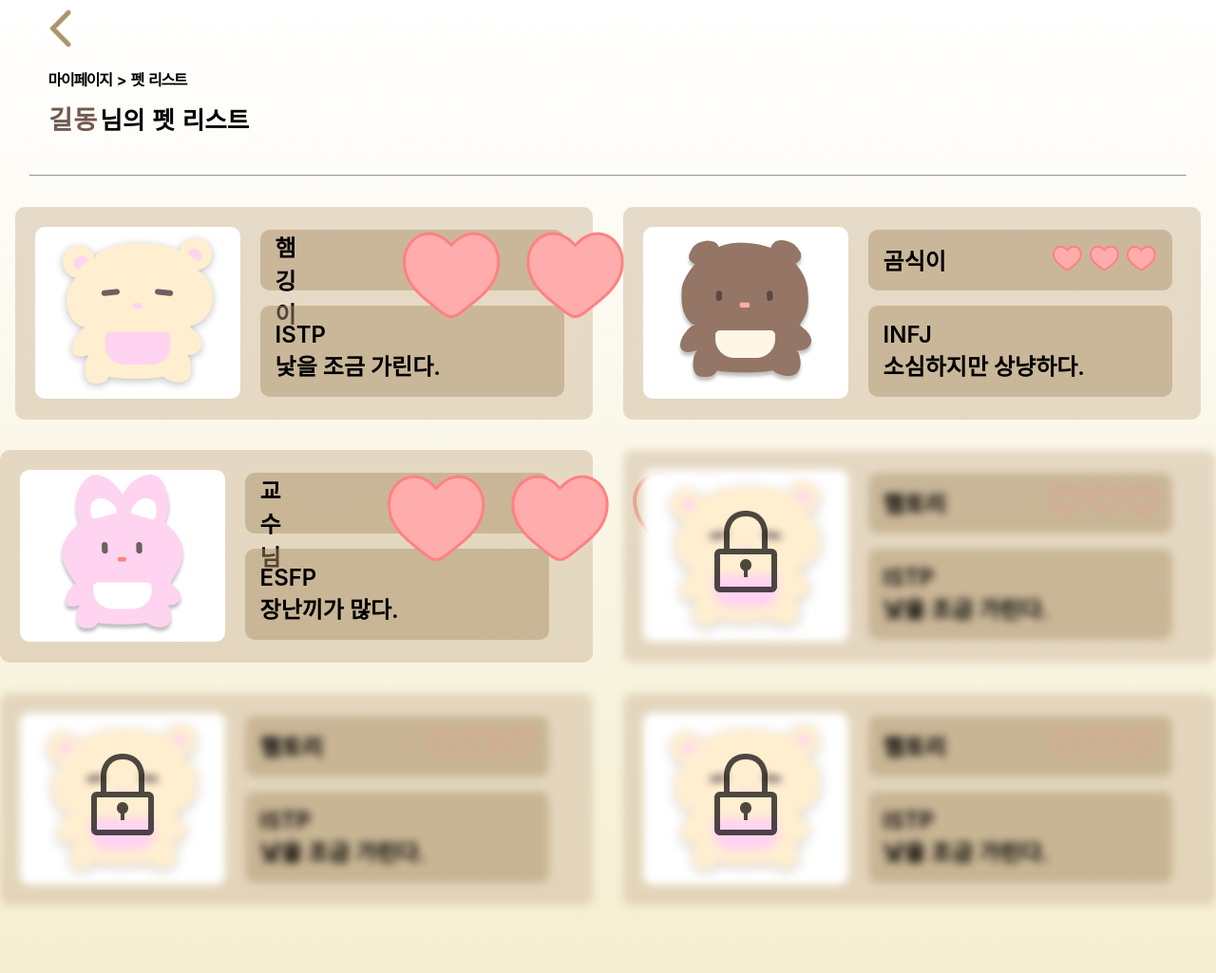
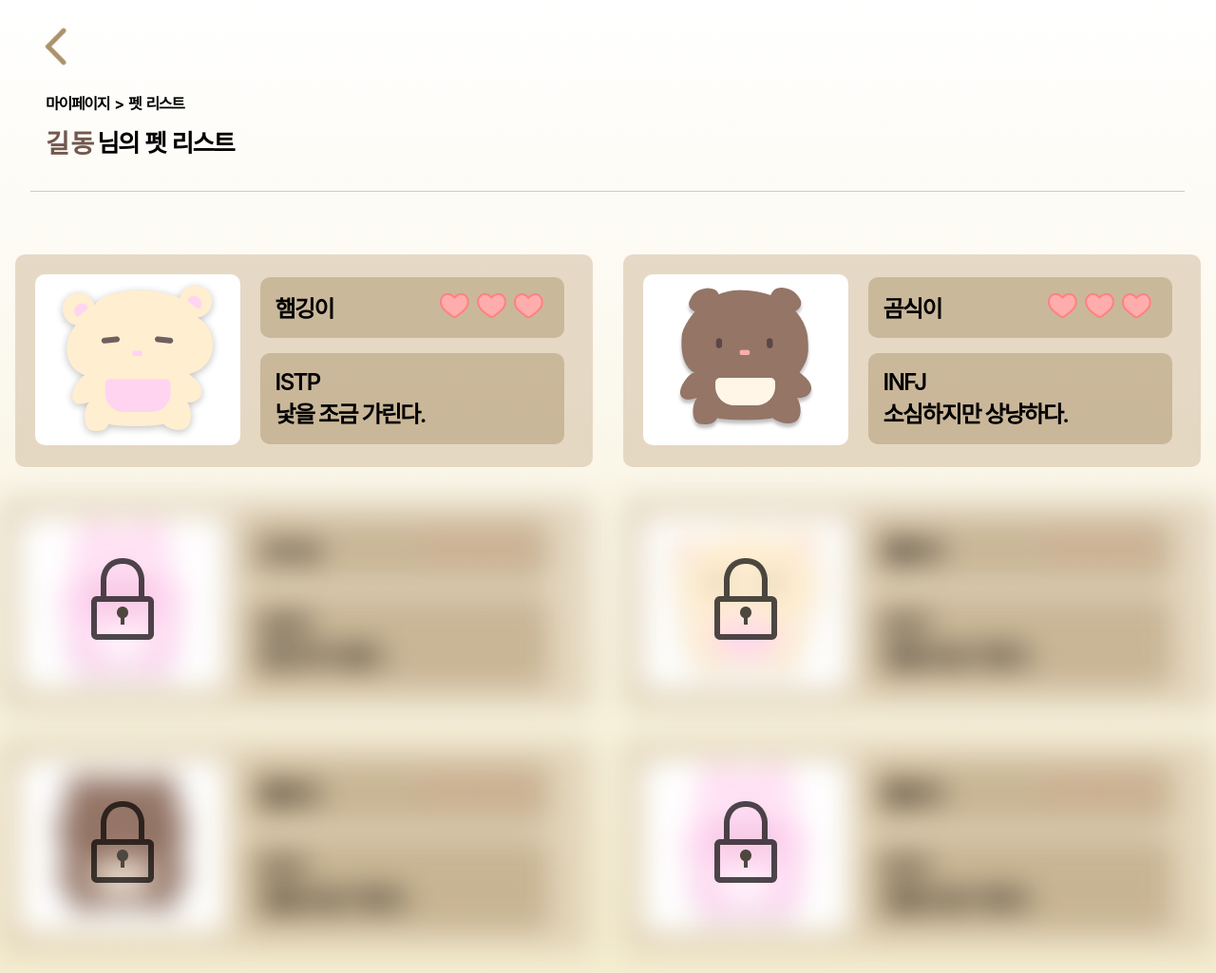
Before and after one commit to sidonge/HamNae, a FastAPI app: page /petlist in a window 1280 px wide. Shown: the whole page at 95% size. Run offline with FastAPI, Linux system fonts and the light colour scheme; some web fonts are replaced.

Commit message:
렛리스트 퀘스트 css

```diff
--- a/static/css/petlist.css
+++ b/static/css/petlist.css
@@ -1,26 +1,88 @@
 @import url("https://cdn.jsdelivr.net/gh/orioncactus/pretendard@v1.3.9/dist/web/variable/pretendardvariable.min.css");
 
-* { font-family: "Pretendard Variable", Pretendard, -apple-system, BlinkMacSystemFont, system-ui, Roboto, "Helvetica Neue", "Segoe UI", "Apple SD Gothic Neo", "Noto Sans KR", "Malgun Gothic", "Apple Color Emoji", "Segoe UI Emoji", "Segoe UI Symbol", sans-serif;
+* {
+    margin: 0;
+    padding: 0;
+    text-decoration: none;
+    list-style: none;
+    box-sizing: border-box;
+    font-family: "Pretendard Variable", Pretendard, -apple-system, BlinkMacSystemFont, system-ui, Roboto, "Helvetica Neue", "Segoe UI", "Apple SD Gothic Neo", "Noto Sans KR", "Malgun Gothic", "Apple Color Emoji", "Segoe UI Emoji", "Segoe UI Symbol", sans-serif;
+    letter-spacing: -0.1rem;
 }
 
-/* html, body {
-    width: 1920px;
-    height: 1080px;
-    margin: 0;
-    padding: 0;
-    overflow: hidden;
-} */
+html, body {
+    width: 100%;
+    height: 100%;
+    overflow-x : hidden;
+    background: linear-gradient(white, #F5EED1);
+    position: relative;
+}
 
 #backIcon {
     width: 3rem;
-    position: relative;
-    left: 2.5rem;
-    top: 0.3rem;
+    position: absolute;
+    top : 1.5rem;
+    left: 2.2rem;
+    cursor: pointer;
 }
-
 
 #backIcon:hover {
     cursor: pointer;
+}
+
+h3, h2 {
+    font-weight: 700;
+    font-size: 1.7rem;
+}
+
+.petlist_title {
+    width: 100%;
+    height: 100%;
+    margin-top: 6rem;
+    margin-bottom: 4.2rem;
+    position: relative;
+}
+
+.petlist_title > div {
+    width: 100%;
+    display: flex;
+    margin-left: 3rem;
+}
+
+.petlist_title > div :nth-child(2) {
+    padding-top: 0.1rem;
+    padding-left: 0.12rem;
+    font-size: 1.6rem;
+    word-spacing: 0.11rem;
+}
+
+.petlist_title img {
+    position: absolute;
+    left: 50%;
+    transform: translateX(-50%);
+    width: 95%;
+    height: auto;
+    margin-bottom: 4.2rem;
+}
+
+.petlist_title p {
+    font-weight: 700;
+    margin: 0.34rem 0.5rem 0.54rem 0.16rem;
+    word-spacing: 0.16rem;
+    letter-spacing: -0.08rem;
+    margin-left: 3rem;
+}
+
+.petlist_title span {
+    color: #71594E;
+    display: inline-block;
+    font-weight: 900;
+    letter-spacing: 0.07rem;
+}
+
+.topLine {
+    color: #cbcbcb;
+    width:95%;
 }
 
 .minBox {
@@ -103,19 +165,9 @@
     cursor: pointer;
 }
 
-#minBox4, #minBox5, #minBox6 {
-    filter: blur(4px);
+#minBox3, #minBox4, #minBox5, #minBox6 {
+    filter: blur(15px);
 }
-
-
-body {
-background: linear-gradient(white, #F5EED1);
-background-attachment: fixed;
-background-size: cover;
-margin: 0;
-padding: 0;
-}
-
 
 .lock {
     position: absolute;
@@ -132,11 +184,6 @@ padding: 0;
     font-size: 1.5rem;
 }
 
-.topLine{
-    color: #cbcbcb;
-    width:95%;
-}
-
 .container{
     position: relative;
 }
@@ -147,34 +194,3 @@ h3, h2 {
     margin: 0;
     margin-bottom: 2rem;
 }
-
-.petlist_title {
-    margin-top: 1.1rem;
-    margin-left: 3rem;
-}
-
-.petlist_title > div {
-    display: flex;
-    margin-left: 0.2rem;
-}
-
-.petlist_title > div :nth-child(2) {
-    padding-top: 0.1rem;
-    padding-left: 0.12rem;
-    font-size: 1.6rem;
-    word-spacing: 0.11rem;
-}
-
-.petlist_title p {
-    font-weight: 700;
-    margin: 0.34rem 0.5rem 0.54rem 0.16rem;
-    word-spacing: 0.16rem;
-    letter-spacing: -0.08rem;
-}
-
-.petlist_title span {
-    color: #71594E;
-    display: inline-block;
-    font-weight: 900;
-    letter-spacing: 0.07rem;
-}
--- a/templates/character.html
+++ b/templates/character.html
@@ -103,6 +103,7 @@
     </section>
 
     <audio id="purchaseSound" src="{{ url_for('static', path='/sound/MP_입금 돈버는 소리.mp3') }}"></audio>
+    <audio id="selectSound" src="{{ url_for('static', path='/sound/MP_Button Click On.mp3') }}" preload="auto"></audio>
 
     <!-- 구매 팝업 -->
     <div id="purchasePopup">
--- a/templates/loading.html
+++ b/templates/loading.html
@@ -16,7 +16,6 @@
         <img src="/static/image/logo.png" class="logo">
         <i id="soundIcon" class="fas fa-volume-up fa-2x"></i>
     </nav>
-    <audio id="messageSound" src="/static/audio/birdsound.mp3"></audio>
 
 
 
--- a/templates/login.html
+++ b/templates/login.html
@@ -1,5 +1,3 @@
-주현잉꺼
-
 <!DOCTYPE html>
 <html lang="en">
   <head>
--- a/templates/petlist.html
+++ b/templates/petlist.html
@@ -4,11 +4,11 @@
     <meta charset="UTF-8">
     <meta name="viewport" content="width=device-width, initial-scale=1.0">
     <title>Document</title>
-    <link rel="stylesheet" href="{{ url_for('static', path='css/petlist.css') }}">
-    <script src="{{ url_for('static', path='js/petlist.js')}}"></script>
+    <link rel="stylesheet" href="http://127.0.0.1:8000/static/css/petlist.css">
+    <script src="http://127.0.0.1:8000/static/js/petlist.js"></script>
 </head>
 <body>
-    <nav><img id="backIcon" src="{{ url_for('static', path='image/back.png') }}" alt=""></nav>
+    <nav><img id="backIcon" src="http://127.0.0.1:8000/static/image/back.png" alt=""></nav>
 
     <div class="Wrap">
         <div class="petlist_title">
@@ -17,16 +17,17 @@
                 <h3><span>길동</span></h3>
                 <h3>님의 펫 리스트</h3>
             </div>
+            <img src="{{ url_for('static', path='image/quest_line.png') }}">
         </div>
-        <hr class="topLine">
+
 
         <div class="box1">
             <div class="minBox">
-                <div class="charBox"><img id="hamster" src="{{ url_for('static', path='image/햄스터.png')}}" alt=""></div>
+                <div class="charBox"><img id="hamster" src="http://127.0.0.1:8000/static/image/햄스터.png" alt=""></div>
                 <div class="TextBox">
                     <div class="nameBox">
                         <div class="nameBoxName">햄깅이</div>
-                        <p class="heartIcon"><img src="{{ url_for('static', path='image/heart.png')}}" alt=""></p>
+                        <p class="heartIcon"><img src="http://127.0.0.1:8000/static/image/heartUnion.png" alt=""></p>
                     </div>
 
                     <div class="descriptionBox">
@@ -36,11 +37,11 @@
             </div>
 
             <div class="minBox">
-                <div class="charBox"><img id="hamster" src="{{ url_for('static', path='image/곰.png')}}" alt=""></div>
+                <div class="charBox"><img id="hamster" src="http://127.0.0.1:8000/static/image/곰.png" alt=""></div>
                 <div class="TextBox">
                     <div class="nameBox">
                         <div class="nameBoxName">곰식이</div>
-                        <p class="heartIcon"><img src="{{ url_for('static', path='image/heartUnion.png')}}" alt=""></p>
+                        <p class="heartIcon"><img src="http://127.0.0.1:8000/static/image/heartUnion.png" alt=""></p>
                     </div>
 
                     <div class="descriptionBox">
@@ -52,13 +53,13 @@
 
         <div class="box2">
             <div class="container">
-                <div class="minBox">
+                <div class="minBox" id="minBox3">
                     <div class="charBox">
-                        <img id="hamster" src="{{ url_for('static', path='image/토끼.png')}}" alt=""></div>
+                        <img id="hamster" src="http://127.0.0.1:8000/static/image/토끼.png" alt=""></div>
                     <div class="TextBox">
                         <div class="nameBox">
                             <div class="nameBoxName">교수님</div>
-                            <p class="heartIcon"><img src="{{ url_for('static', path='image/heart.png')}}" alt=""></p>
+                            <p class="heartIcon"><img src="http://127.0.0.1:8000/static/image/heartUnion2.png" alt=""></p>
                         </div>
 
                         <div class="descriptionBox">
@@ -66,16 +67,17 @@
                         </div>
                     </div>
                 </div>
+                <div class="lock"><img src="http://127.0.0.1:8000/static/image/Component 48.png" alt=""></div>
             </div>
 
             <div class="container">
                 <div class="minBox" id="minBox4">
                     <div class="charBox">
-                        <img id="hamster" src="{{ url_for('static', path='image/햄스터.png')}}" alt=""></div>
+                        <img id="hamster" src="http://127.0.0.1:8000/static/image/햄스터.png" alt=""></div>
                     <div class="TextBox">
                         <div class="nameBox">
                             <div class="nameBoxName">햄토리</div>
-                            <p class="heartIcon"><img src="{{ url_for('static', path='image/heartUnion2.png')}}" alt=""></p>
+                            <p class="heartIcon"><img src="http://127.0.0.1:8000/static/image/heartUnion2.png" alt=""></p>
                         </div>
 
                         <div class="descriptionBox">
@@ -83,7 +85,7 @@
                         </div>
                     </div>
                 </div>
-                <div class="lock"><img src="{{ url_for('static', path='image/Component 48.png')}}" alt=""></div>
+                <div class="lock"><img src="http://127.0.0.1:8000/static/image/Component 48.png" alt=""></div>
             </div>
         </div>
 
@@ -92,35 +94,35 @@
             <div class="container">
                 <div class="minBox" id="minBox5">
                     <div class="charBox">
-                        <img id="hamster" src="{{ url_for('static', path='image/햄스터.png')}}" alt=""></div>
+                        <img id="hamster" src="http://127.0.0.1:8000/static/image/곰.png" alt=""></div>
                     <div class="TextBox">
                         <div class="nameBox">
                             <div class="nameBoxName">햄토리</div>
-                            <p class="heartIcon"><img src="{{ url_for('static', path='image/heartUnion2.png')}}" alt=""></p>
+                            <p class="heartIcon"><img src="http://127.0.0.1:8000/static/image/heartUnion2.png" alt=""></p>
                         </div>
                         <div class="descriptionBox">
                             <div class="descriptionBoxText">ISTP<br>낯을 조금 가린다.</div>
                         </div>
                     </div>
                 </div>
-                <div class="lock"><img src="{{ url_for('static', path='image/Component 48.png')}}" alt=""></div>
+                <div class="lock"><img src="http://127.0.0.1:8000/static/image/Component 48.png" alt=""></div>
             </div>
 
             <div class="container">
                 <div class="minBox" id="minBox6">
                     <div class="charBox">
-                        <img id="hamster" src="{{ url_for('static', path='image/햄스터.png')}}" alt=""></div>
+                        <img id="hamster" src="http://127.0.0.1:8000/static/image/토끼.png" alt=""></div>
                     <div class="TextBox">
                         <div class="nameBox">
                             <div class="nameBoxName">햄토리</div>
-                            <p class="heartIcon"><img src="{{ url_for('static', path='image/heartUnion2.png')}}" alt=""></p>
+                            <p class="heartIcon"><img src="http://127.0.0.1:8000/static/image/heartUnion2.png" alt=""></p>
                         </div>
                         <div class="descriptionBox">
                             <div class="descriptionBoxText">ISTP<br>낯을 조금 가린다.</div>
                         </div>
                     </div>
                 </div>
-                <div class="lock"><img src="{{ url_for('static', path='image/Component 48.png')}}" alt=""></div>
+                <div class="lock"><img src="http://127.0.0.1:8000/static/image/Component 48.png" alt=""></div>
             </div>
         </div>
 
```
Also changed, not shown: static/css/home.css (+58 -48 lines), static/css/quest.css (+28 -19 lines), static/js/character.js (+5 -2 lines), static/js/home.js (+33 -5 lines), templates/home.html (+18 -1 lines), static/image/badHam.png (added), static/image/happyHam.png (added), static/image/sadHam.png (added).
